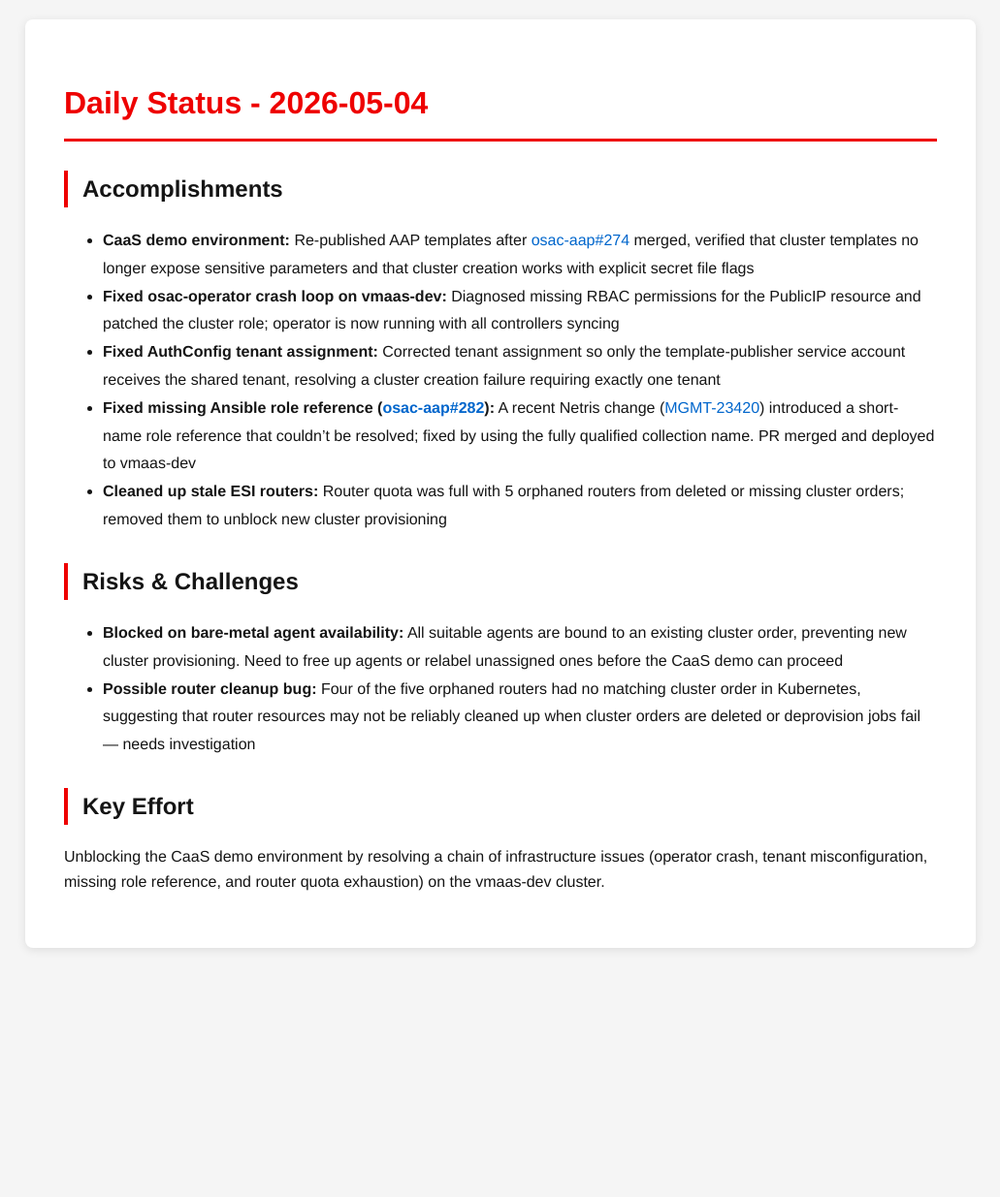
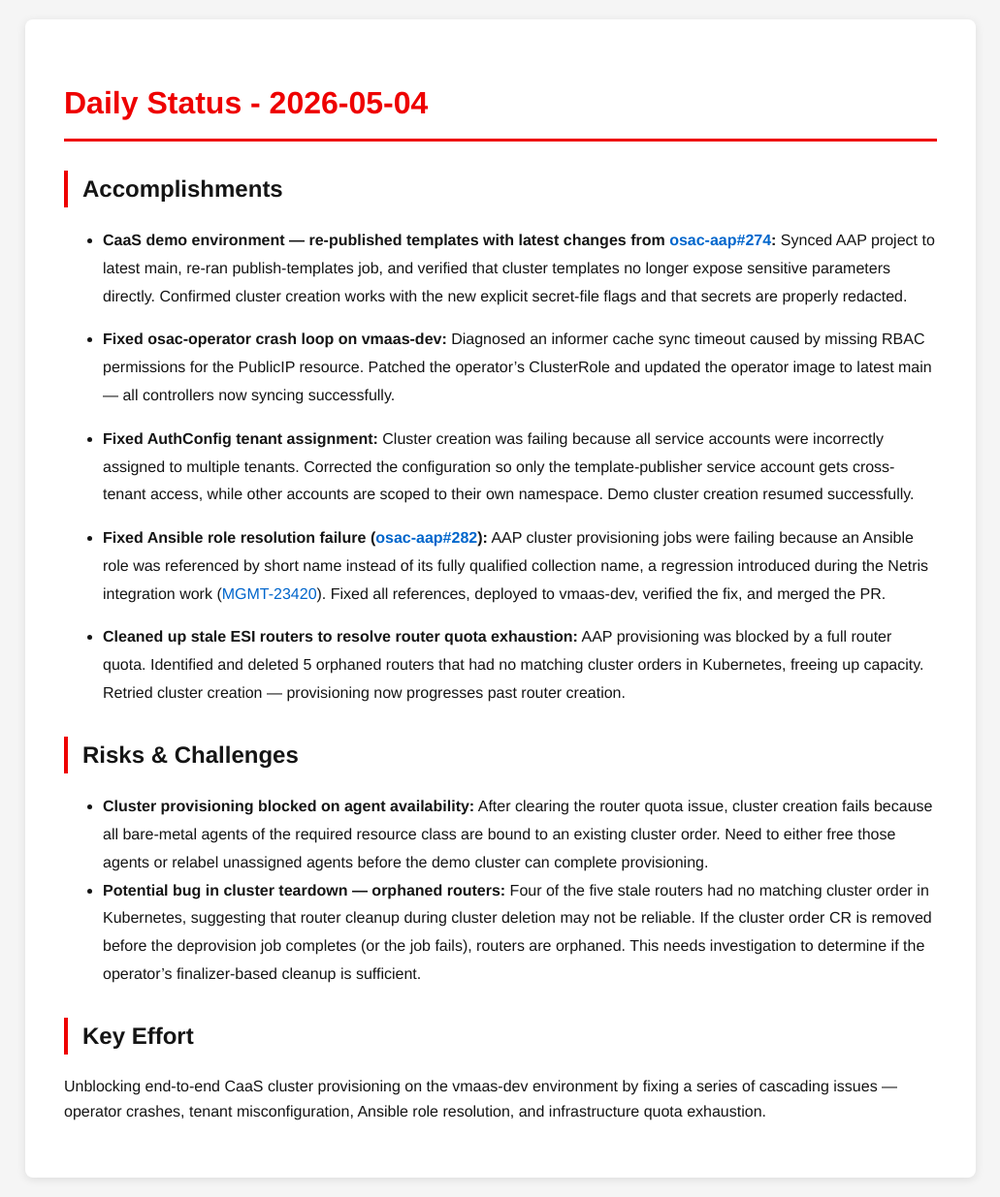
Before and after one commit to tzvatot/daily-status, a Jekyll site: the page built from 2026-05-04.md, in a window 1280 px wide. Shown: the whole page at 97% size, without its empty margins (124-1155 px from the left). Built offline with Jekyll 4.4.1, drawn with Linux system fonts in a browser that asks for light colours; before the commit the page ends 998 px from its top, so only the background shows below that.

Commit message:
Daily status update - 2026-05-04

```diff
--- a/2026-05-04.md
+++ b/2026-05-04.md
@@ -7,15 +7,22 @@
 # Daily Status - 2026-05-04
 
 ## Accomplishments
-- **CaaS demo environment:** Re-published AAP templates after [osac-aap#274](https://github.com/osac-project/osac-aap/pull/274) merged, verified that cluster templates no longer expose sensitive parameters and that cluster creation works with explicit secret file flags
-- **Fixed osac-operator crash loop on vmaas-dev:** Diagnosed missing RBAC permissions for the PublicIP resource and patched the cluster role; operator is now running with all controllers syncing
-- **Fixed AuthConfig tenant assignment:** Corrected tenant assignment so only the template-publisher service account receives the shared tenant, resolving a cluster creation failure requiring exactly one tenant
-- **Fixed missing Ansible role reference ([osac-aap#282](https://github.com/osac-project/osac-aap/pull/282)):** A recent Netris change ([MGMT-23420](https://issues.redhat.com/browse/MGMT-23420)) introduced a short-name role reference that couldn't be resolved; fixed by using the fully qualified collection name. PR merged and deployed to vmaas-dev
-- **Cleaned up stale ESI routers:** Router quota was full with 5 orphaned routers from deleted or missing cluster orders; removed them to unblock new cluster provisioning
+
+- **CaaS demo environment — re-published templates with latest changes from [osac-aap#274](https://github.com/osac-project/osac-aap/pull/274):** Synced AAP project to latest main, re-ran publish-templates job, and verified that cluster templates no longer expose sensitive parameters directly. Confirmed cluster creation works with the new explicit secret-file flags and that secrets are properly redacted.
+
+- **Fixed osac-operator crash loop on vmaas-dev:** Diagnosed an informer cache sync timeout caused by missing RBAC permissions for the PublicIP resource. Patched the operator's ClusterRole and updated the operator image to latest main — all controllers now syncing successfully.
+
+- **Fixed AuthConfig tenant assignment:** Cluster creation was failing because all service accounts were incorrectly assigned to multiple tenants. Corrected the configuration so only the template-publisher service account gets cross-tenant access, while other accounts are scoped to their own namespace. Demo cluster creation resumed successfully.
+
+- **Fixed Ansible role resolution failure ([osac-aap#282](https://github.com/osac-project/osac-aap/pull/282)):** AAP cluster provisioning jobs were failing because an Ansible role was referenced by short name instead of its fully qualified collection name, a regression introduced during the Netris integration work ([MGMT-23420](https://issues.redhat.com/browse/MGMT-23420)). Fixed all references, deployed to vmaas-dev, verified the fix, and merged the PR.
+
+- **Cleaned up stale ESI routers to resolve router quota exhaustion:** AAP provisioning was blocked by a full router quota. Identified and deleted 5 orphaned routers that had no matching cluster orders in Kubernetes, freeing up capacity. Retried cluster creation — provisioning now progresses past router creation.
 
 ## Risks & Challenges
-- **Blocked on bare-metal agent availability:** All suitable agents are bound to an existing cluster order, preventing new cluster provisioning. Need to free up agents or relabel unassigned ones before the CaaS demo can proceed
-- **Possible router cleanup bug:** Four of the five orphaned routers had no matching cluster order in Kubernetes, suggesting that router resources may not be reliably cleaned up when cluster orders are deleted or deprovision jobs fail — needs investigation
+
+- **Cluster provisioning blocked on agent availability:** After clearing the router quota issue, cluster creation fails because all bare-metal agents of the required resource class are bound to an existing cluster order. Need to either free those agents or relabel unassigned agents before the demo cluster can complete provisioning.
+- **Potential bug in cluster teardown — orphaned routers:** Four of the five stale routers had no matching cluster order in Kubernetes, suggesting that router cleanup during cluster deletion may not be reliable. If the cluster order CR is removed before the deprovision job completes (or the job fails), routers are orphaned. This needs investigation to determine if the operator's finalizer-based cleanup is sufficient.
 
 ## Key Effort
-Unblocking the CaaS demo environment by resolving a chain of infrastructure issues (operator crash, tenant misconfiguration, missing role reference, and router quota exhaustion) on the vmaas-dev cluster.
+
+Unblocking end-to-end CaaS cluster provisioning on the vmaas-dev environment by fixing a series of cascading issues — operator crashes, tenant misconfiguration, Ansible role resolution, and infrastructure quota exhaustion.
```
